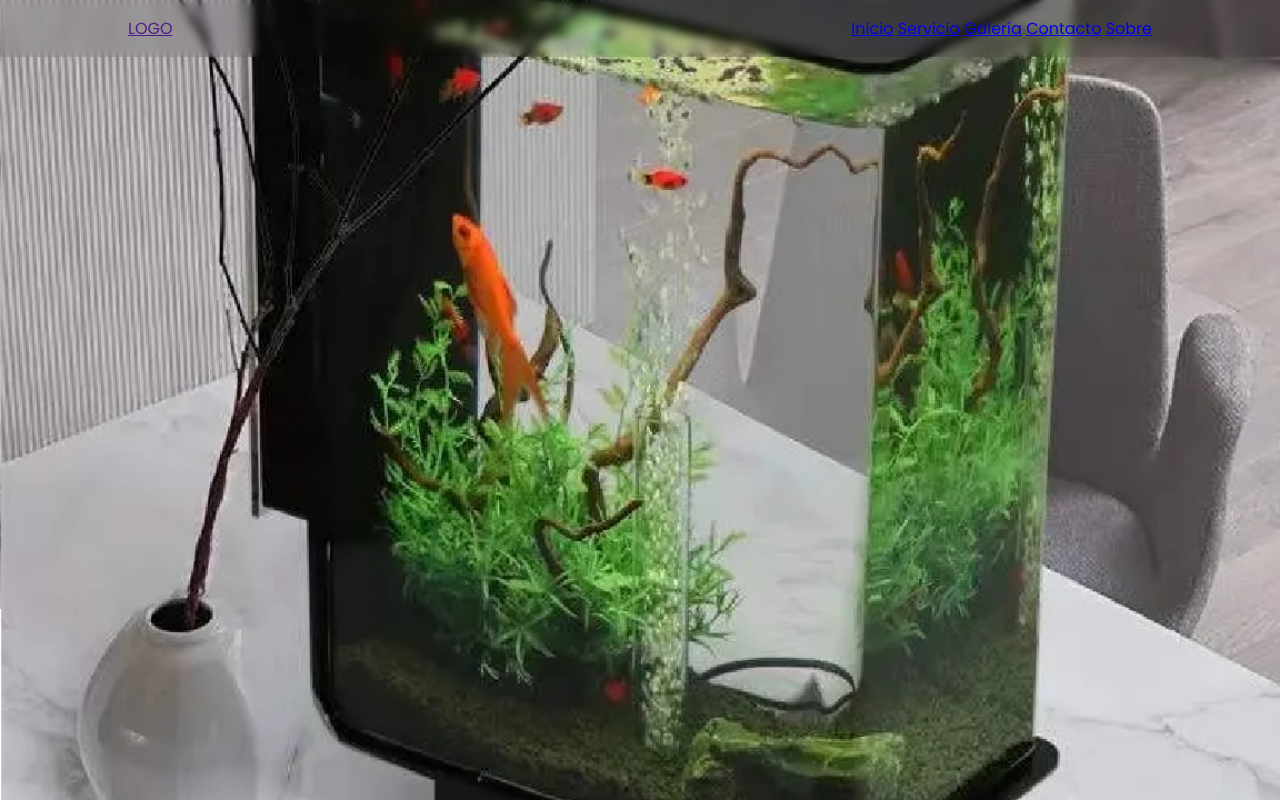
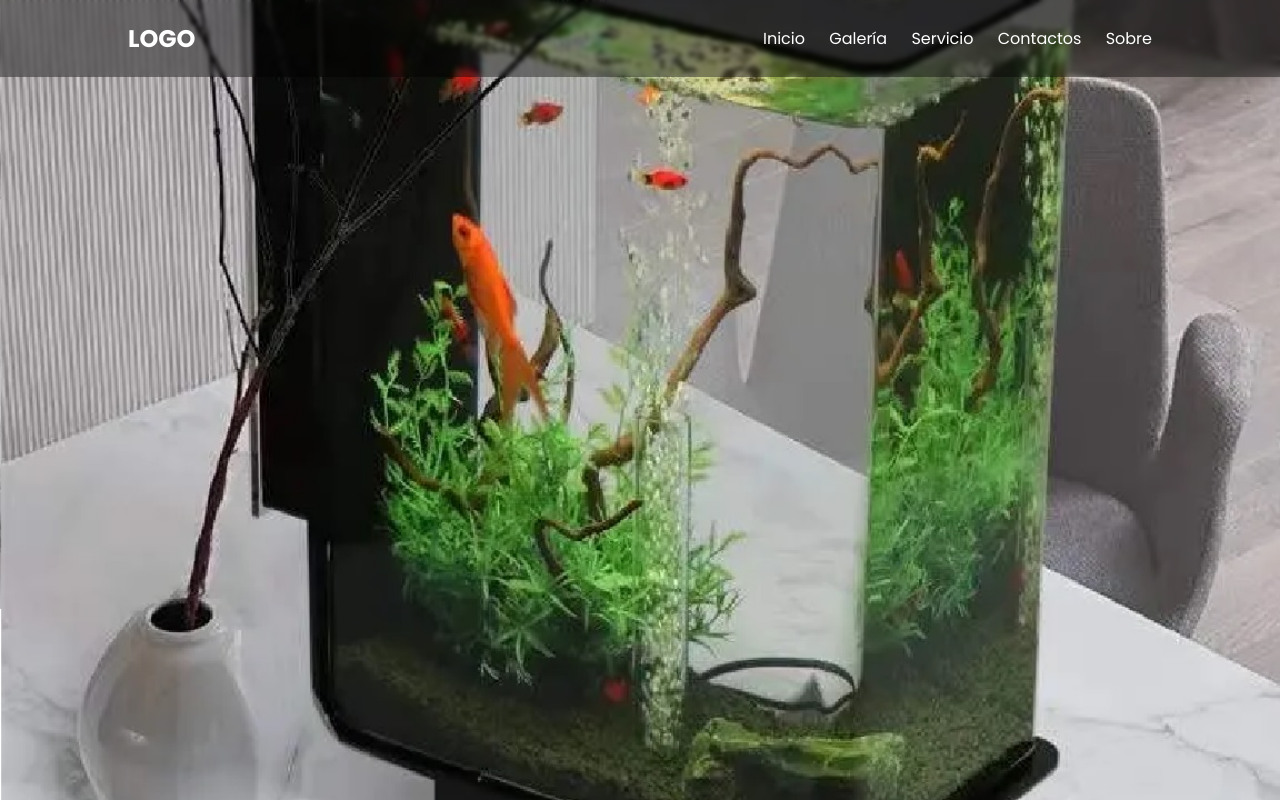
Before and after one commit to Yonychg/test-web1, a plain HTML site: page index.html in a window 1280 px wide. Drawn offline with Linux system fonts and the light colour scheme.

Commit message:
Se realizo sin ayuda

```diff
--- a/CSS/Estilo.css
+++ b/CSS/Estilo.css
@@ -7,19 +7,31 @@
 }
 body{
     min-height: 100vh;
-    background: url(/img/PC.jpeg) repeat;
+    background: url(/img/PC.jpeg) no-repeat;
+    background-size: cover;
     background-position: center;
-    background-size: cover;
 }
 .header{
     position: fixed;
     top: 0;
     left: 0;
     width: 100%;
-    padding: 1rem 10%;
-    background: rgba(0, 0, 0, .1);
-    backdrop-filter: blur(5px);
+    background: rgba(0, 0, 0, .4);
+    backdrop-filter: blur(2px);
+    padding: 1.3rem 10%;
     display: flex;
-   justify-content: space-between;
-   align-content: space-between;
+    justify-content: space-between;
+    align-items: center;
 }
+.logo{
+    font-size: 1.5rem;
+    color: white;
+    text-decoration: none;
+    font-weight: 700;
+}
+.navbar a{
+    font-size: 1rem;
+    color: white;
+    text-decoration: none;
+    margin-left: 20px;
+}
--- a/index.html
+++ b/index.html
@@ -1,24 +1,22 @@
 <!DOCTYPE html>
-<html lang="en">
+<html lang="es">
 <head>
     <meta charset="UTF-8">
     <meta name="viewport" content="width=device-width, initial-scale=1.0">
-    <title>Document</title>
+    <title>Mi prira web</title>
     <link rel="stylesheet" href="CSS/Estilo.css">
 </head>
 <body>
     <header class="header">
+        <a href="#" class="logo">LOGO</a>
+        <nav class="navbar">
+            <a href="">Inicio</a>
+            <a href="">Galería</a>
+            <a href="">Servicio</a>
+            <a href="">Contactos</a>
+            <a href="">Sobre</a>
+        </nav>
+    </header>
 
-        <a href="" class="logo">LOGO</a>
-
-       <nav class="navbar">
-        <a href="#">Inicio</a>
-        <a href="#">Servicio</a>
-        <a href="#">Galería</a>
-        <a href="#">Contacto</a>
-        <a href="#">Sobre</a>
-       </nav>
-
-    </header>
 </body>
 </html>
```
